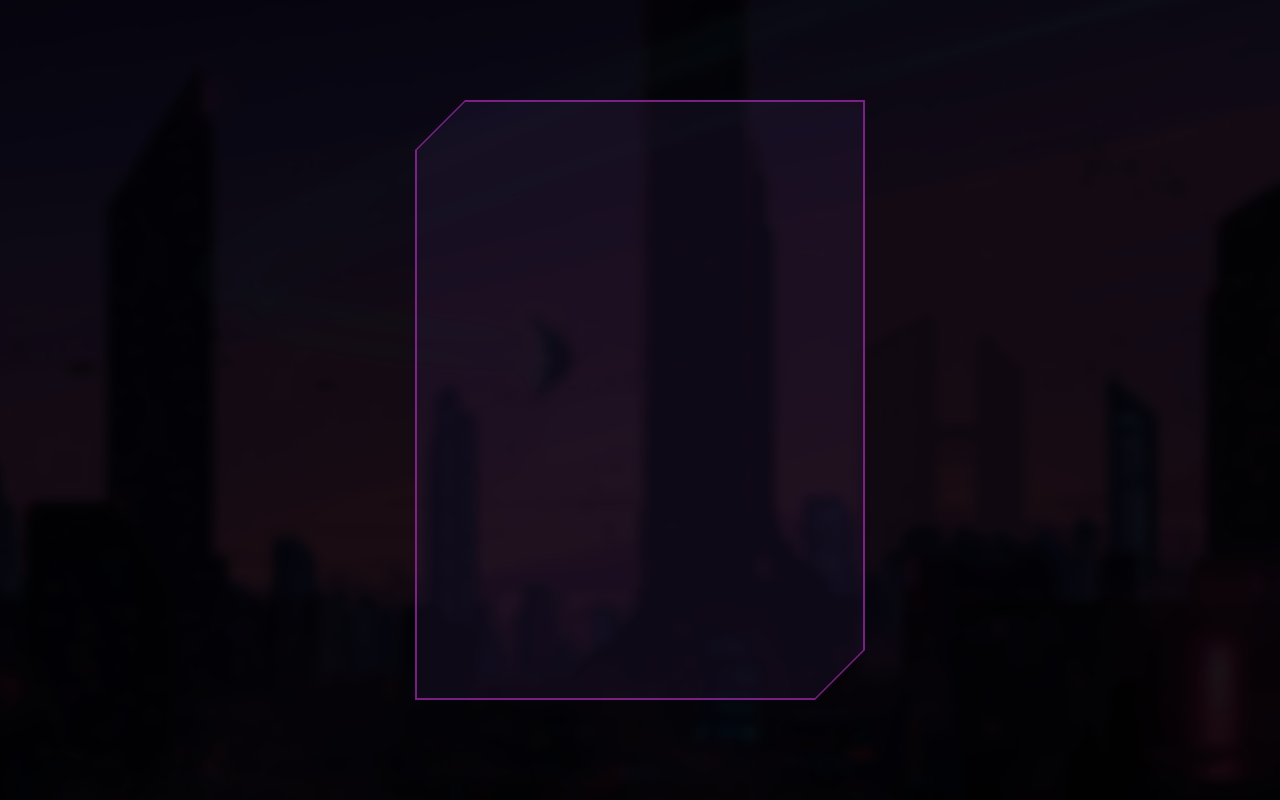
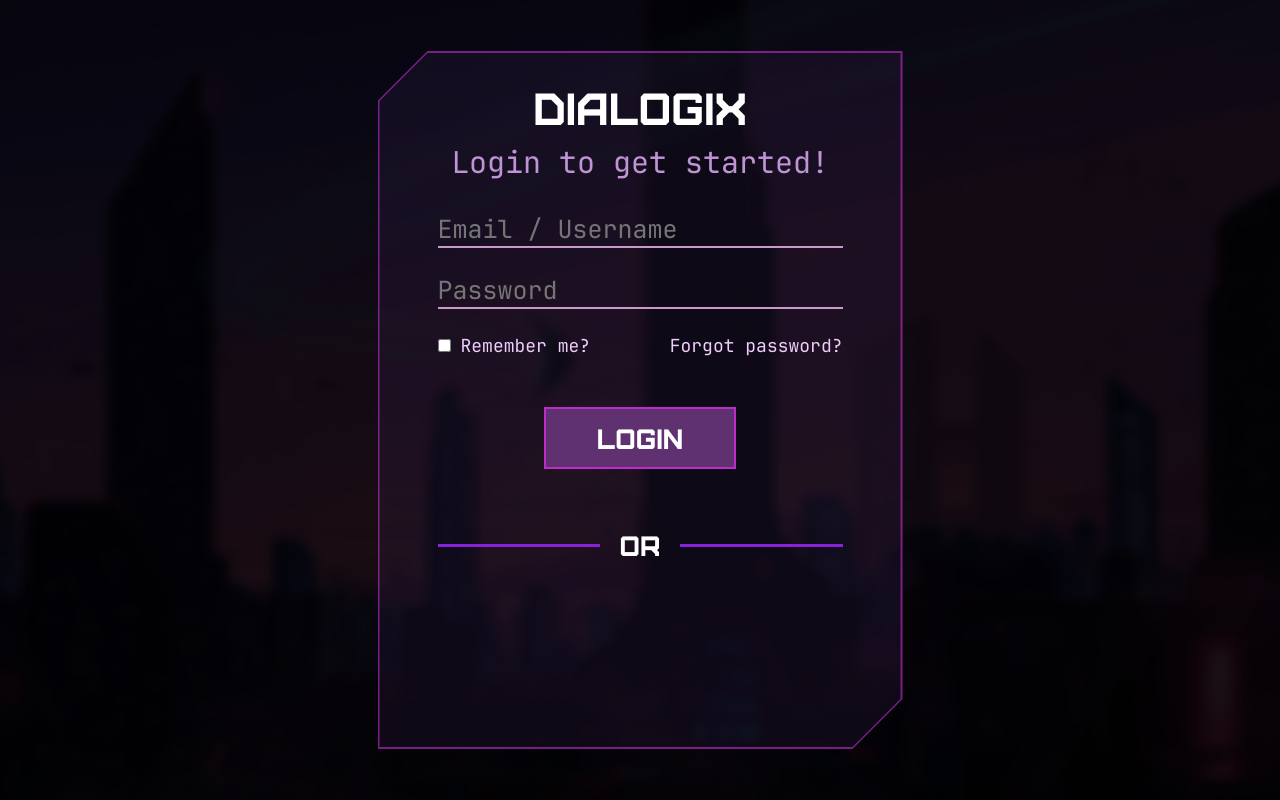
Before and after one commit to MrRomaLol/dialogix-frontend, a React (Create React App) app: page /login in a window 1280 px wide. Built offline with nearby package versions, Linux system fonts and the light colour scheme.

Commit message:
Login Page

```diff
--- a/public/electron.js
+++ b/public/electron.js
@@ -13,9 +13,9 @@ let trayIcon;
 function createWindow() {
     const mainWindow = new BrowserWindow({
         width: 1000,
-        height: 800,
+        height: 900,
         minWidth: 920,
-        minHeight: 600,
+        minHeight: 800,
         show: false,
         frame: false,
         icon: iconPath,
--- a/src/pages/LoginPage.js
+++ b/src/pages/LoginPage.js
@@ -1,7 +1,9 @@
-import React from 'react';
+import React, {useState} from 'react';
+
 import styled from "styled-components";
 import ContentContainer from "../components/ContentContainer";
 import {AppBackground, AppContent} from "../components/styled-parts/AppBackground";
+import ElectronHeader from "../components/ElectronHeader";
 
 const StyledAppContent = styled(AppContent)`
   justify-content: center;
@@ -9,18 +11,171 @@ const StyledAppContent = styled(AppContent)`
 `
 
 const Container = styled.div`
-  width: 450px;
-  height: 600px;
+  width: 525px;
+  height: 698px;
+
 `
+
+export const LRNameDX = styled.p`
+  font-family: Furore, serif;
+  font-size: 45px;
+  color: white;
+
+  display: flex;
+  justify-content: center;
+`
+
+const LTGS = styled.p`
+  font-family: "JetBrains Mono", serif;
+  font-size: 30px;
+  color: #BF94D4;
+
+  padding-top: 10px;
+  padding-bottom: 30px;
+
+  display: flex;
+  justify-content: center;
+`
+
+// .input-label {
+//     color: #fff;
+//     position: relative;
+//     pointer-events: none;
+//     font-size: large;
+//     left: 13px;
+//     top: -30px;
+//     transition: 0.2s;
+// }
+//
+// .input-text:focus ~ .input-label, .enabled ~ .input-label {
+//     top: -55px;
+//     left: 10px;
+//     font-size: small;
+//     color: white;
+//     padding: 0 5px 0 5px;
+//     border-radius: 5px;
+// }
+
+const LRInput = styled.input`
+  width: 100%;
+  margin-bottom: 25px;
+
+  background: transparent;
+  border: 0;
+  border-bottom: 2px solid #C999CA;
+
+  font-family: "JetBrains Mono", serif;
+  font-size: 25px;
+  color: white;
+`
+
+export const LRInputBox = ({name}) => {
+
+    return (
+        <LRInput placeholder={name} />
+    );
+}
+
+const RMFPText = styled.p`
+  font-family: "JetBrains Mono", serif;
+  font-size: 18px;
+  color: #F0CDFC;
+`
+
+const RemMeForgotPassword = () => {
+
+    return (
+        <div style={{display: "flex", flexDirection:"row", justifyContent: "space-between"}}>
+            <div style={{display: "flex", flexDirection:"row",}}>
+                <input type={"checkbox"} style={{marginRight:"10px"}}/>
+                <RMFPText>Remember me?</RMFPText>
+            </div>
+            <>
+                <RMFPText>Forgot password?</RMFPText>
+            </>
+        </div>
+    );
+}
+
+const CutButton = styled.button`
+  height: 62px;
+  width: 192px;
+
+  margin: 50px 0 40px 0;
+
+  background-color: #5F3170;
+  border: 2px solid #BC2CC9;
+
+  color: white;
+  font-family: Furore, serif;
+  font-size: 28px;
+`
+
+export const LRButton = ({name}) => {
+
+    return (
+        <CutButton>
+            {name}
+        </CutButton>
+    );
+}
+
+const OrText = styled.p`
+  color: white;
+  font-family: Furore, serif;
+  font-size: 28px;
+
+  margin: 20px;
+`
+
+const Line = styled.div`
+  width: 100%;
+
+  height: 3px;
+  background-color: #8723D6;
+
+  display: flex;
+  align-self: center;
+`
+
+const OrLine = () => {
+
+    return (
+        <div style={{display:"flex", flexDirection:"row"}}>
+            <Line />
+            <OrText>OR</OrText>
+            <Line />
+        </div>
+    );
+}
 
 const LoginPage = () => {
     return (
         <React.Fragment>
+            <div style={{top: 0, position: "absolute", zIndex: 50, width: "100%"}}>
+                {window.IS_USING_DIALOGIX_APP && <ElectronHeader/>}
+            </div>
             <AppBackground/>
             <StyledAppContent>
                 <Container>
                     <ContentContainer>
+                        <div style={{padding: "30px 60px 30px 60px"}}>
+                            <LRNameDX>DIALOGIX</LRNameDX>
+                            <LTGS>Login to get started!</LTGS>
 
+                            <LRInputBox name={"Email / Username"}/>
+                            <LRInputBox name={"Password"}/>
+
+                            <RemMeForgotPassword />
+
+                            <div style={{display:"flex", justifyContent:"center"}}>
+                                <LRButton name={"Login"} />
+                            </div>
+
+                            <OrLine />
+
+
+                        </div>
                     </ContentContainer>
                 </Container>
             </StyledAppContent>
```
